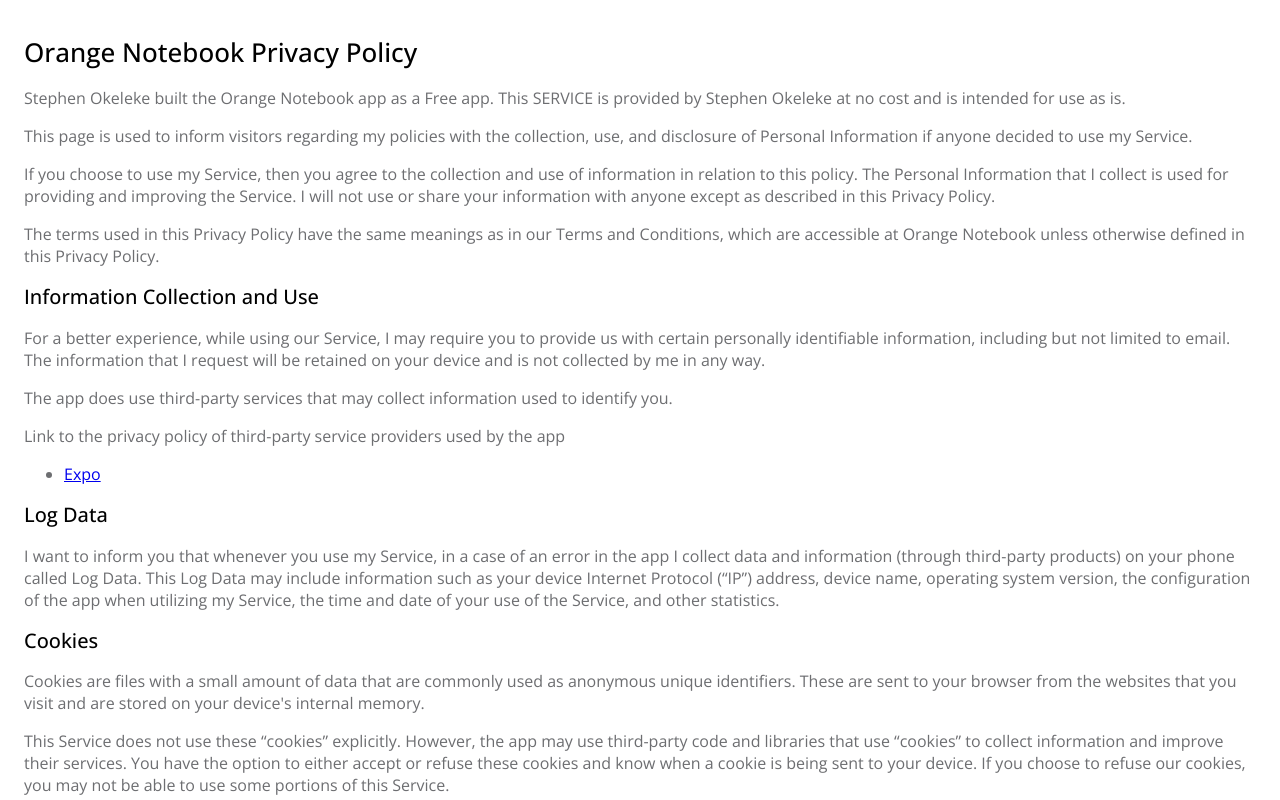
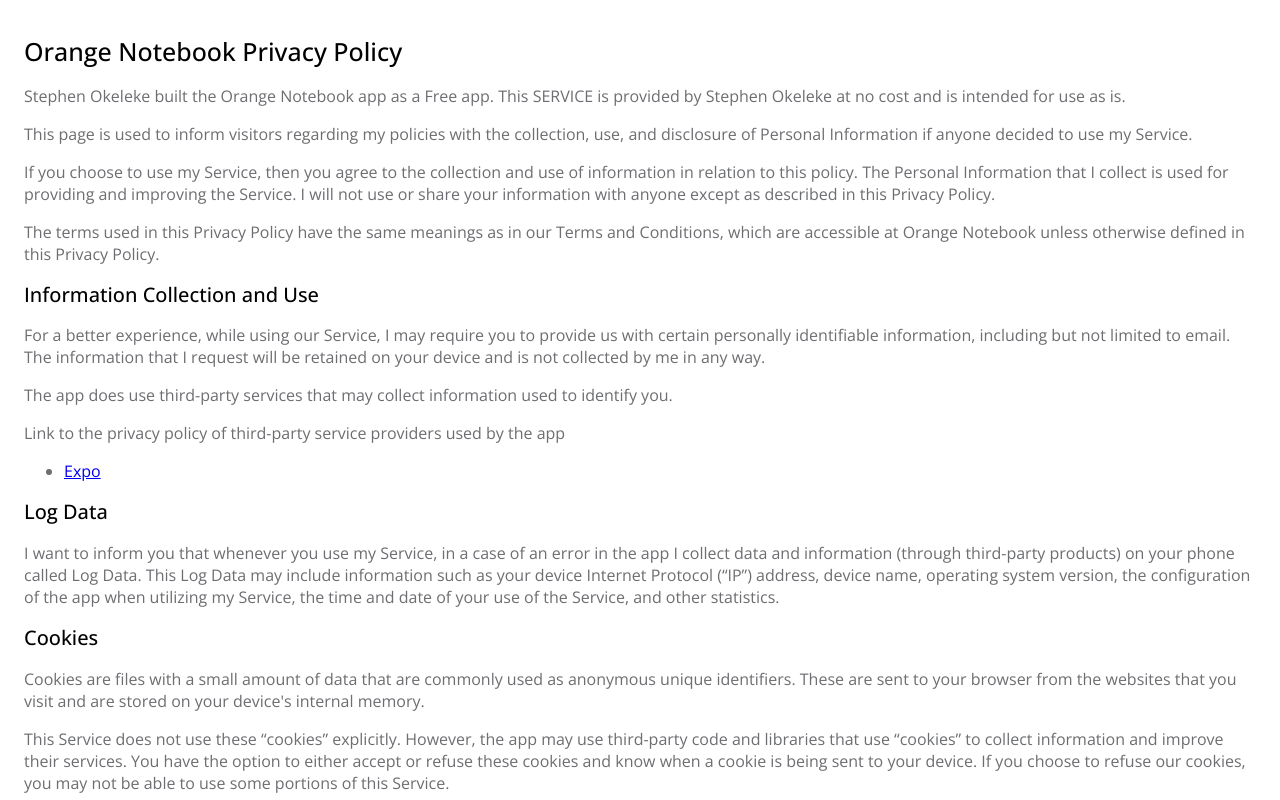
Before and after one commit to StephenOkeleke97/orangenotebook, a plain HTML site: page index.html in a window 1280 px wide. Shown: the top 800 px of the page. Drawn offline with nearby package versions, Linux system fonts and the light colour scheme.

Commit message:
Changed h1 font size

```diff
--- a/index.html
+++ b/index.html
@@ -15,7 +15,7 @@
           font-weight: 500;
           color: #000;
           margin-top: 10px;
-          font-size: 26px
+          font-size: 25px
         }
 
         h2 {
```
